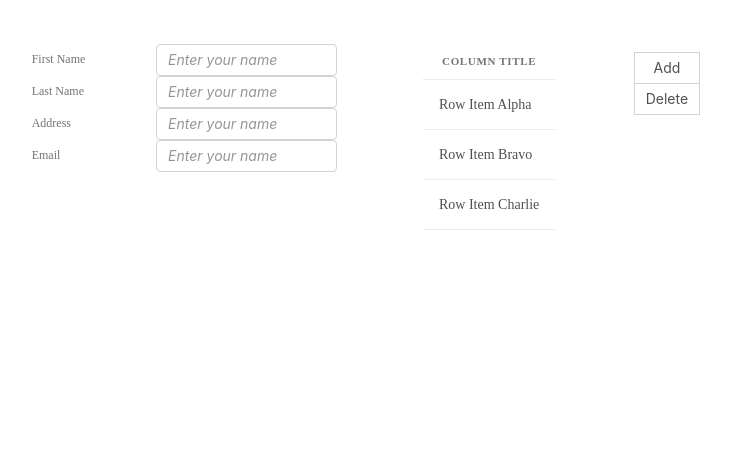
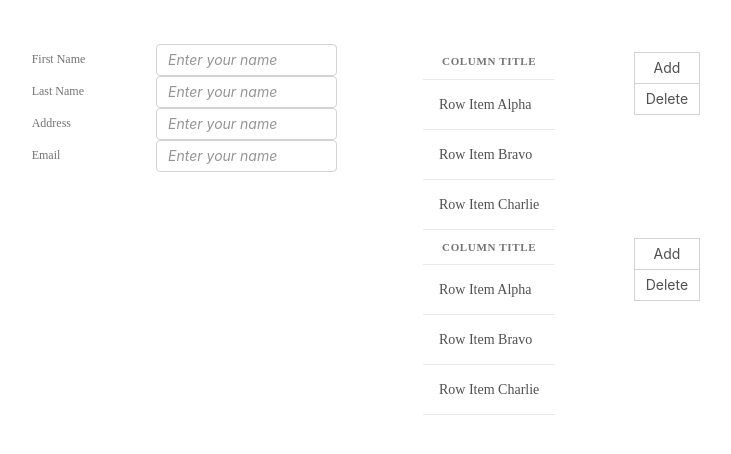
Before and after one commit to Andres6936/N3-ContactList-Django, a Django app: page / in a window 1280 px wide. Shown: the part 245-699 px from the top of the page, without its empty margins (232-963 px from the left). Run offline with Django 3.2, Linux system fonts and the light colour scheme; some libraries are stand-ins or nearby versions.

Commit message:
Added second section

```diff
--- a/templates/base.html
+++ b/templates/base.html
@@ -107,7 +107,39 @@
 
         <div class="col">
             <div class="row row-cols-2">
+                <div class="col">
+                    <table class="spectrum-Table">
+                        <thead class="spectrum-Table-head">
+                        <tr>
+                            <th class="spectrum-Table-headCell">Column Title</th>
+                        </tr>
+                        </thead>
 
+                        <tbody class="spectrum-Table-body">
+                        <tr class="spectrum-Table-row">
+                            <td class="spectrum-Table-cell" tabindex="0">Row Item Alpha</td>
+                        </tr>
+                        <tr class="spectrum-Table-row">
+                            <td class="spectrum-Table-cell" tabindex="0">Row Item Bravo</td>
+                        </tr>
+                        <tr class="spectrum-Table-row">
+                            <td class="spectrum-Table-cell" tabindex="0">Row Item Charlie</td>
+                        </tr>
+                        </tbody>
+                    </table>
+                </div>
+
+                <div class="col">
+                    <div class="spectrum-ActionGroup spectrum-ActionGroup--vertical spectrum-ActionGroup--compact">
+                        <button class="spectrum-ActionButton spectrum-ActionGroup-item">
+                            <span class="spectrum-ActionButton-label">Add</span>
+                        </button>
+
+                        <button class="spectrum-ActionButton spectrum-ActionGroup-item">
+                            <span class="spectrum-ActionButton-label">Delete</span>
+                        </button>
+                    </div>
+                </div>
             </div>
 
             <div class="row row-cols-2">
```
